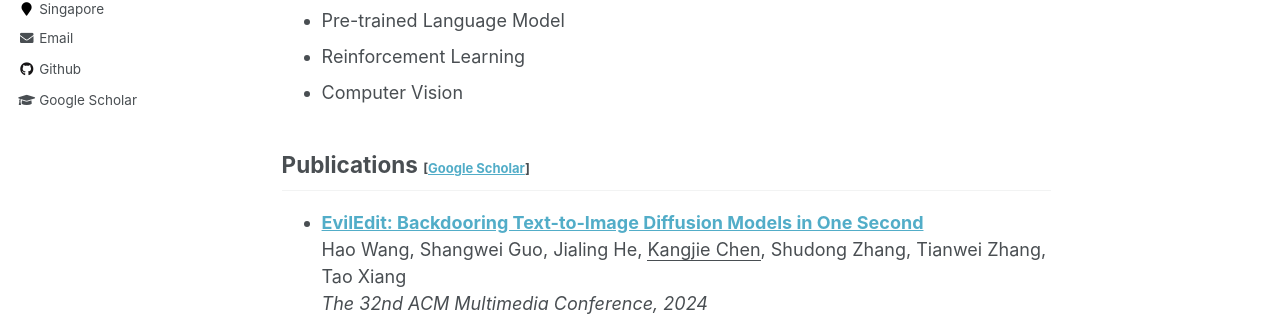
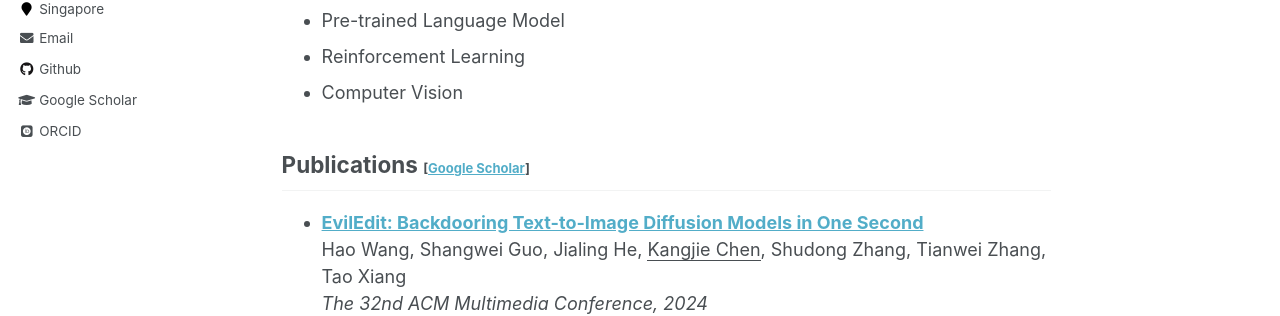
Before and after one commit to kangjie-chen/kangjie-chen.github.io, a Jekyll site: the page built from _pages/about.md, in a window 1280 px wide. Shown: the part 411-727 px from the top of the page. Built offline with Jekyll 4.4.1, drawn with Linux system fonts in a browser that asks for light colours; some web fonts are replaced.

Commit message:
add orcid

```diff
--- a/_config.yml
+++ b/_config.yml
@@ -103,7 +103,7 @@ author:
   impactstory      :
   lastfm           :
   linkedin         :
-  orcid            : # "https://orcid.org/0000-0001-5099-7054"
+  orcid            : "https://orcid.org/0000-0001-5099-7054"
   pinterest        :
   soundcloud       :
   stackoverflow    :
```
